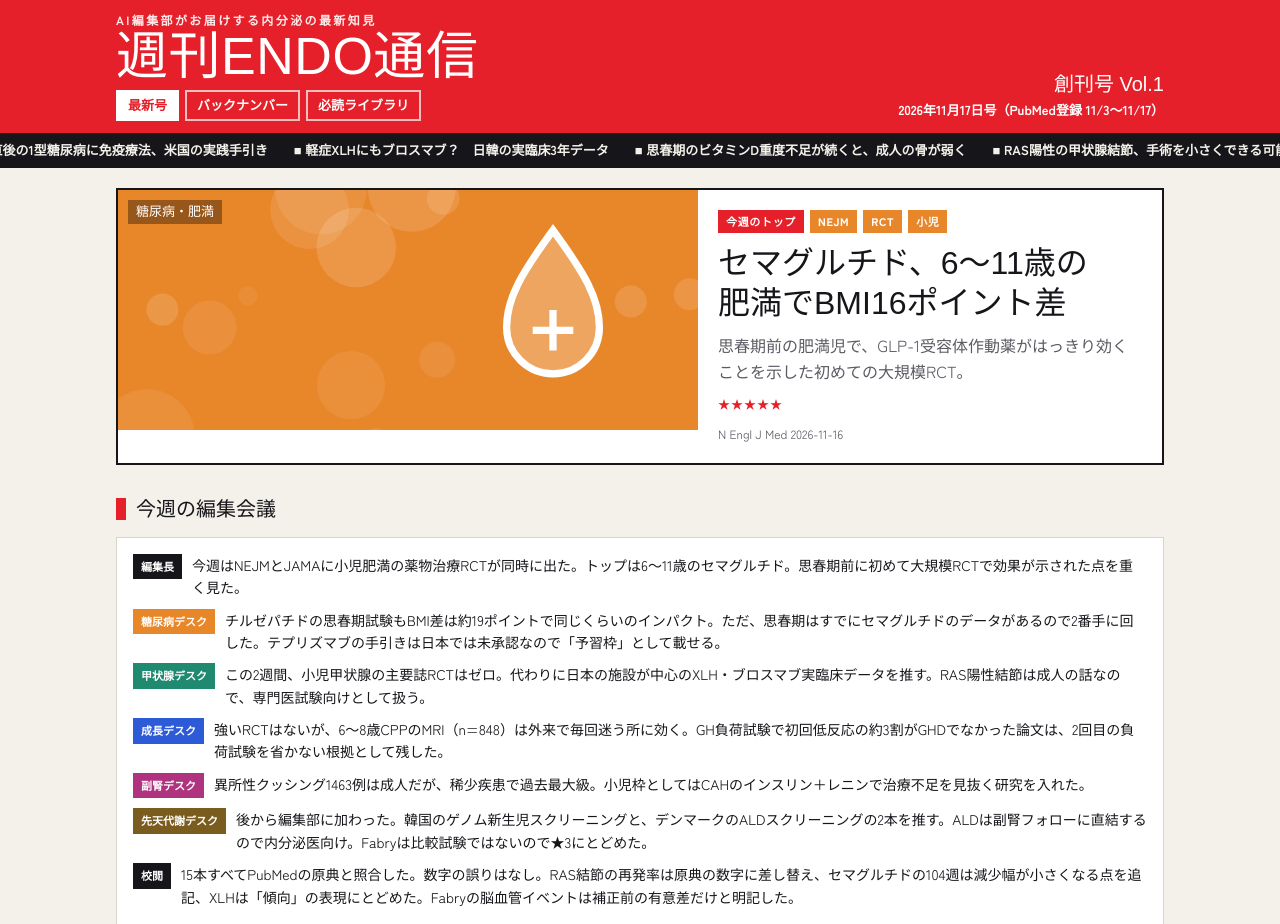
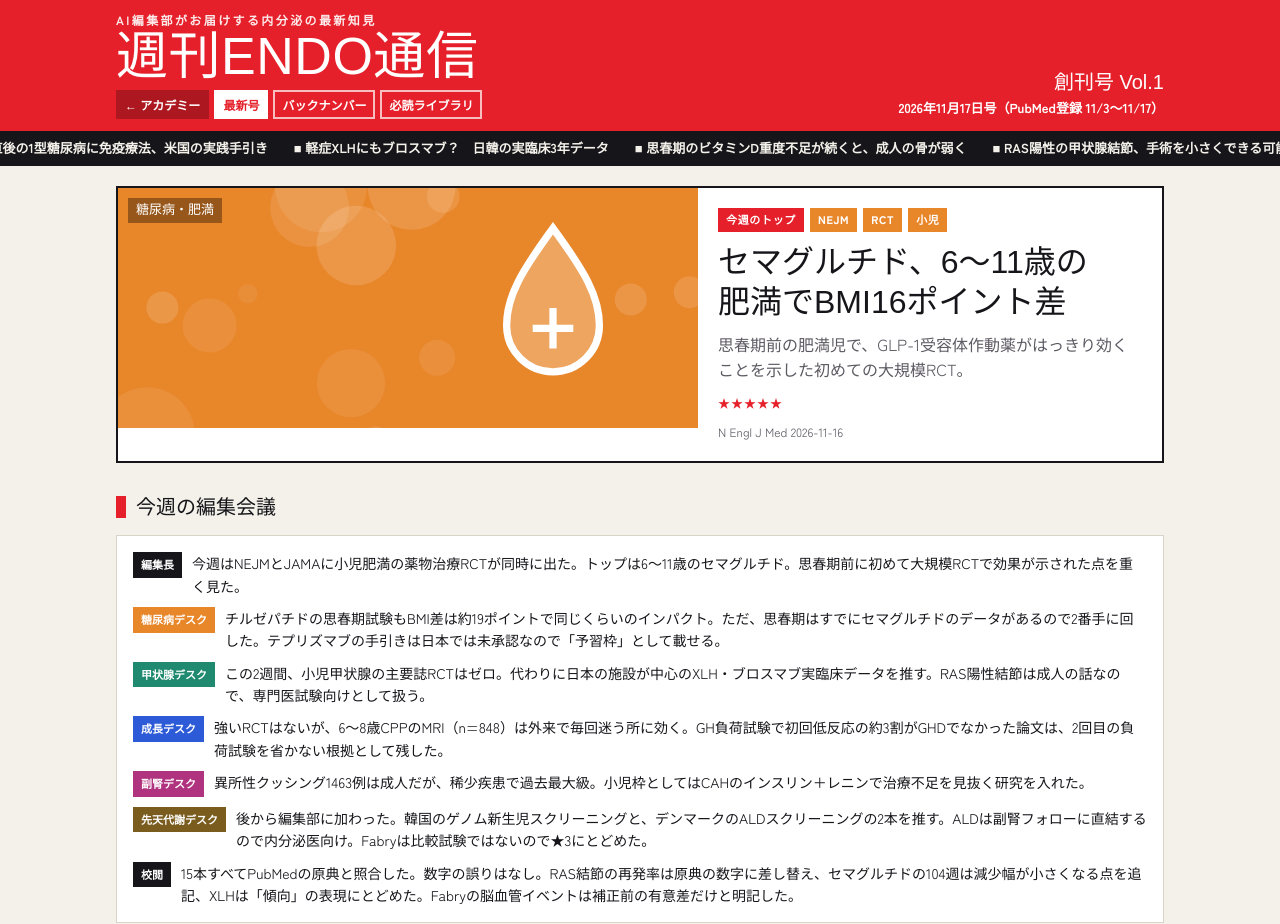
Before and after one commit to 20qolufiofleity14-lab/end-weekly, a plain HTML site: page index.html in a window 1280 px wide. Shown: the top 924 px of the page. Drawn offline with Linux system fonts and the light colour scheme; a web font is replaced by a local one.

Commit message:
アカデミーに戻るボタンを追加
Co-Authored-By: Claude Opus 5.5 <noreply@anthropic.com>
Claude-Session: https://claude.ai/code/session_01JnN3fUhcTDqTEMxD674CCW

```diff
--- a/index.html
+++ b/index.html
@@ -100,8 +100,9 @@ h2.sec::before{content:"";width:10px;height:22px;background:var(--accent);displa
 .one p{margin:0;font-weight:700;font-size:16px}
 .copy{justify-self:start;border:0;background:var(--ink);color:var(--paper);font:inherit;font-size:12px;font-weight:700;padding:5px 10px;cursor:pointer}
 .sub{font-size:13px;font-weight:900;margin:4px 0 -4px;color:var(--muted);letter-spacing:.06em}
-.nav{display:flex;gap:6px;flex-wrap:wrap;margin-top:8px}
-.nav a{color:var(--accent-ink);font-weight:700;font-size:13px;text-decoration:none;border:2px solid rgba(255,255,255,.7);padding:3px 10px}
+.nav{display:flex;gap:5px;flex-wrap:wrap;margin-top:8px}
+.nav a{color:var(--accent-ink);font-weight:700;font-size:12px;text-decoration:none;border:2px solid rgba(255,255,255,.7);padding:3px 7px;white-space:nowrap}
+.nav a.home{background:rgba(0,0,0,.25);border-color:transparent}
 .nav a[aria-current="page"]{background:#fff;color:var(--accent)}
 .list{display:grid;gap:10px}
 .row{display:grid;grid-template-columns:auto 1fr;gap:12px;align-items:center;background:var(--card);border:1px solid var(--line);padding:12px 14px;color:inherit;text-decoration:none}
@@ -136,7 +137,7 @@ h2.sec::before{content:"";width:10px;height:22px;background:var(--accent);displa
 <body>
 <header class="mast"><div class="wrap">
   <div><div class="logo"><small>AI編集部がお届けする内分泌の最新知見</small>週刊ENDO通信</div>
-  <nav class="nav" aria-label="サイト内"><a href="#" id="nav-latest">最新号</a><a href="#archive" id="nav-archive">バックナンバー</a><a href="#classics" id="nav-classics">必読ライブラリ</a></nav></div>
+  <nav class="nav" aria-label="サイト内"><a href="https://20qolufiofleity14-lab.github.io/Academylab/" id="nav-home" class="home">← アカデミー</a><a href="#" id="nav-latest">最新号</a><a href="#archive" id="nav-archive">バックナンバー</a><a href="#classics" id="nav-classics">必読ライブラリ</a></nav></div>
   <div class="issue" id="issue"></div>
 </div></header>
 <div class="ticker" aria-hidden="true"><span id="ticker"></span></div>
@@ -272,6 +273,7 @@ document.body.addEventListener('click',e=>{const h=e.target.closest('.hit');if(h
  const c=e.target.closest('#chips .chip');if(c){filt=c.dataset.f;document.querySelectorAll('#chips .chip').forEach(x=>x.setAttribute('aria-pressed',x===c));renderGrid();return;}
  const d=e.target.closest('#cchips .chip');if(d){cfilt=d.dataset.f;renderLibrary();}});
 $('q').addEventListener('input',doSearch);
+try{const h=localStorage.getItem('hub_home_url');if(h&&/^https:\/\/20qolufiofleity14-lab\.github\.io\//.test(h))$('nav-home').href=h;}catch(e){}
 window.addEventListener('hashchange',()=>{closeS();route();scrollTo(0,0);});
 Promise.all([fetch('data/issues.json').then(r=>r.json()),fetch('data/classics.json').then(r=>r.ok?r.json():[]).catch(()=>[])])
  .then(([i,c])=>{ISSUES=i.sort((a,b)=>b.id.localeCompare(a.id));CLASSICS=c;route();})
```
